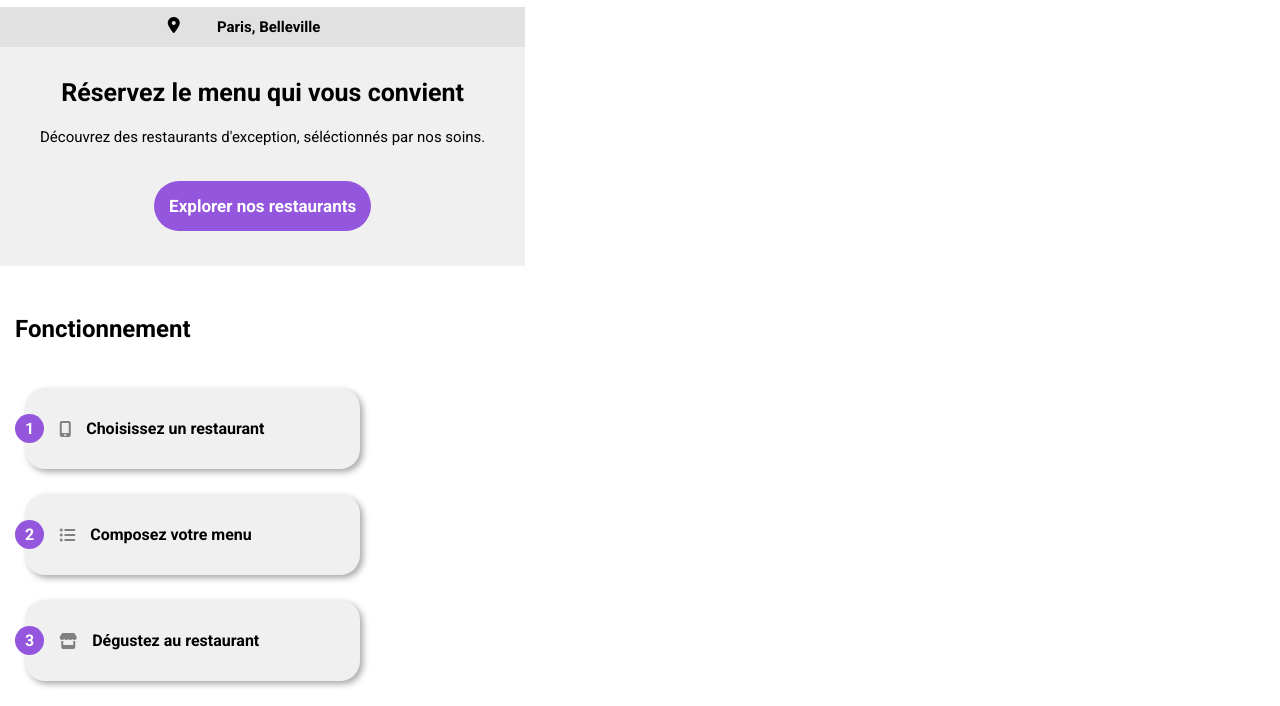
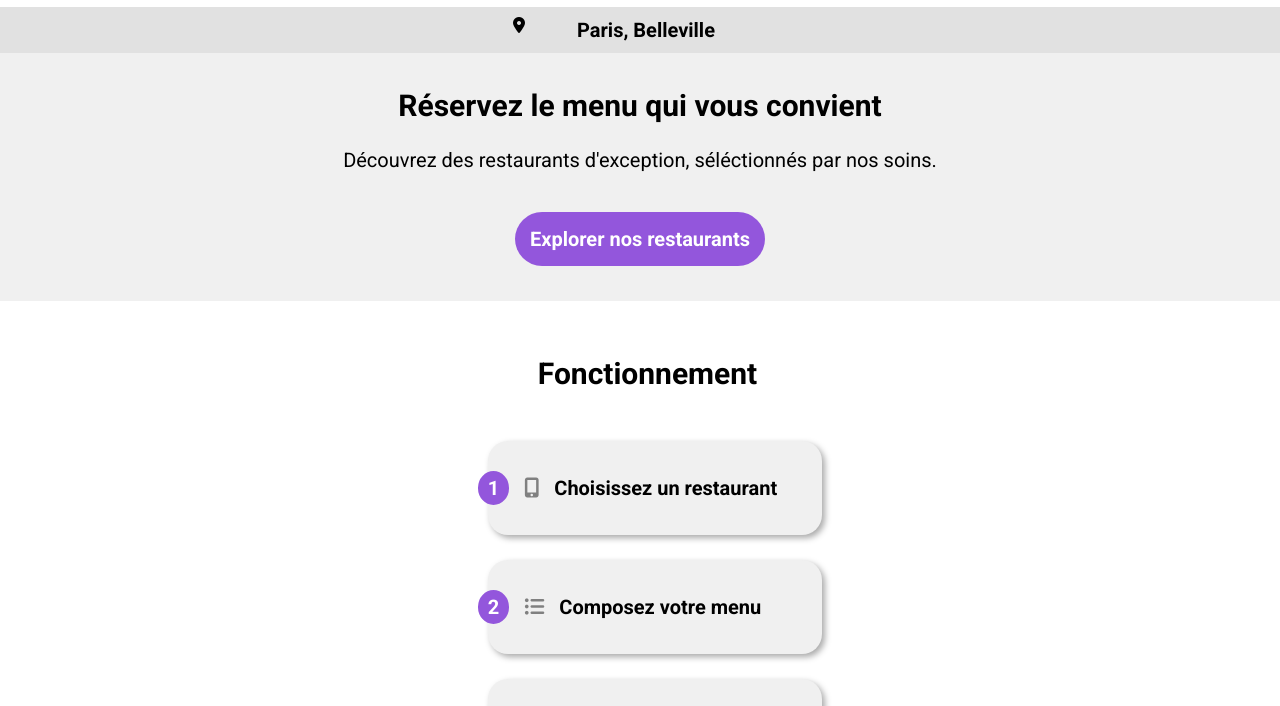
Before and after one commit to MartinBrosseau/BrosseauMartin_3_03122021, a website: page homepage.html in a window 1280 px wide. Shown: the part 61-767 px from the top of the page. Drawn offline with Linux system fonts and the light colour scheme; a web font is replaced by a local one.

Commit message:
responsiv design for tablets

```diff
--- a/scss/Base/_fonts.scss
+++ b/scss/Base/_fonts.scss
@@ -30,11 +30,17 @@ h2 {
     text-align: center;
     margin-left: 30px;
     margin-right: 30px;
+    @include tabletscreens {
+        font-size: 20px;
+    }
 }
 .utilisationsection a {
     text-decoration: none;
     color: black;
     font-size: 16px;
+    @include tabletscreens {
+        font-size: 20px;
+    }
 }
 .restaurants {
     text-decoration: none;
@@ -46,6 +52,9 @@ h2 {
     &__location {
         font-family: $text-font;
     font-weight: 400;
+    }
+    @include tabletscreens {
+        font-size: 20px;
     }
 }
 
--- a/scss/Components/_blocs.scss
+++ b/scss/Components/_blocs.scss
@@ -5,7 +5,8 @@ html, body {
 .intro__text, .intro__button {
     border: 0px solid black;
     background-color: rgb(240, 240, 240);
-    padding: 10px;
+    padding-bottom: 10px;
+    padding-top: 10px;
 }
 
 body {
@@ -14,7 +15,6 @@ body {
 
 
 .intro {
-    @include column-left;
     @include bloc-postion;
     &__localisation {
         @include row-center;
@@ -26,6 +26,11 @@ body {
     &__button {
         @include row-center;
     }
+    @include tabletscreens {
+        h1 {
+            font-size: 30px;
+        }
+    }
 }
 
 .utilisationsection {
@@ -35,6 +40,11 @@ body {
     margin-bottom: 30px;
     & h2 {
         margin-left: 15px;
+    }
+    @include tabletscreens {
+        h2 {
+            font-size: 30px;
+        }
     }
     .utilisation__list__steps {
         width: 100%;
@@ -48,9 +58,13 @@ body {
         flex-direction: row;
         justify-content: flex-start;
         align-items: center;
-        &:nth-child(3) {
-            background-color: $secondary-color;
+        @include tabletscreens {
+            margin-left: 0px;
+            margin-right: 0px;
         }
+    }
+    @include tabletscreens {
+        @include column-center;
     }
 }
 
@@ -76,6 +90,9 @@ body {
     }
     &__links {
         @include display-restaurants-links;
+        @include tabletscreens {
+            margin: 20px;
+        }
     &__description {
         display: flex;
         flex-direction: row;
@@ -87,16 +104,26 @@ body {
         flex-direction: column;
     }
     }
+    @include tabletscreens {
+        display: flex;
+        flex-direction: row;
+        overflow-x: auto;
+    }
 }
 
 .restaurantssection {
     @include bloc-postion;
     background-color: rgb(240, 240, 240);
     padding-top: 30px;
-    padding-right: 0px;
     &.restaurantssection a {
         text-decoration: none;
         color: black;
+    }
+    @include tabletscreens {
+        h2 {
+            text-align: center;
+            font-size: 30px;
+        }
     }
 }
 
--- a/scss/Components/_buttons.scss
+++ b/scss/Components/_buttons.scss
@@ -11,6 +11,9 @@ form input[type=submit] {
     font-weight: bolder;
     border-radius: 50px;
     margin-bottom: 25px;
+    @include tabletscreens {
+        font-size: 20px;
+    }
 }
 
 form input[type=text] {
@@ -20,4 +23,7 @@ form input[type=text] {
     font-size: 15px;
     font-weight: bold;
     background-color: rgb(225, 225, 225);
+    @include tabletscreens {
+        font-size: 20px;
+    }
 }
--- a/scss/Layouts/_footers.scss
+++ b/scss/Layouts/_footers.scss
@@ -10,12 +10,22 @@
         & i {
             margin-right: 10px;
         }
+        @include tabletscreens {
+            font-size: 20px;
+        }
     }
     &__title {
         font-family: $title-font;
         font-size: 20px;
         color: white;
         margin-left: 30px;
+        @include tabletscreens {
+            font-size: 30px;
+        }
+    }
+    @include tabletscreens {
+        @include column-center;
+
     }
 }
 .footer a {
--- a/scss/Utils/_mixins.scss
+++ b/scss/Utils/_mixins.scss
@@ -1,5 +1,5 @@
 @mixin tabletscreens {
-    @media screen and (width: map-get($breakpoints, tablets)){
+    @media screen and (min-width: map-get($breakpoints, tablets)){
         @content;
     }
 }
--- a/scss/Utils/_variables.scss
+++ b/scss/Utils/_variables.scss
@@ -9,6 +9,6 @@ $title-font: 'Shrikhand';
 $text-font: 'Roboto';
 
 $breakpoints: (
-    tablets: (min-width:768px) and (max-width:992px),
-    desktop: (min-width: 992px)
-)
+    tablets: 768px,
+    desktop: 992px
+);
```
Also changed, not shown: css/style.css, 1 other file.
